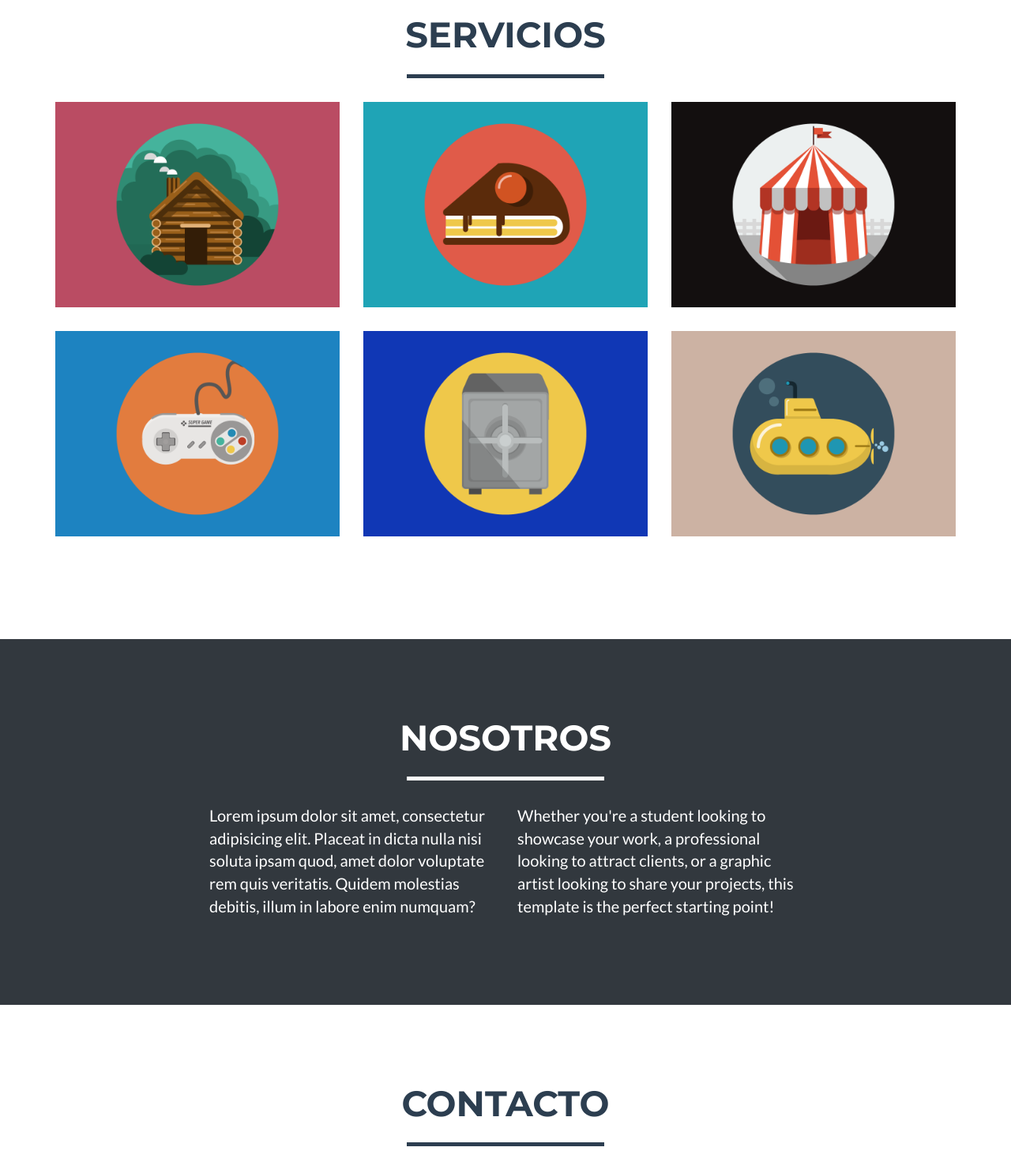
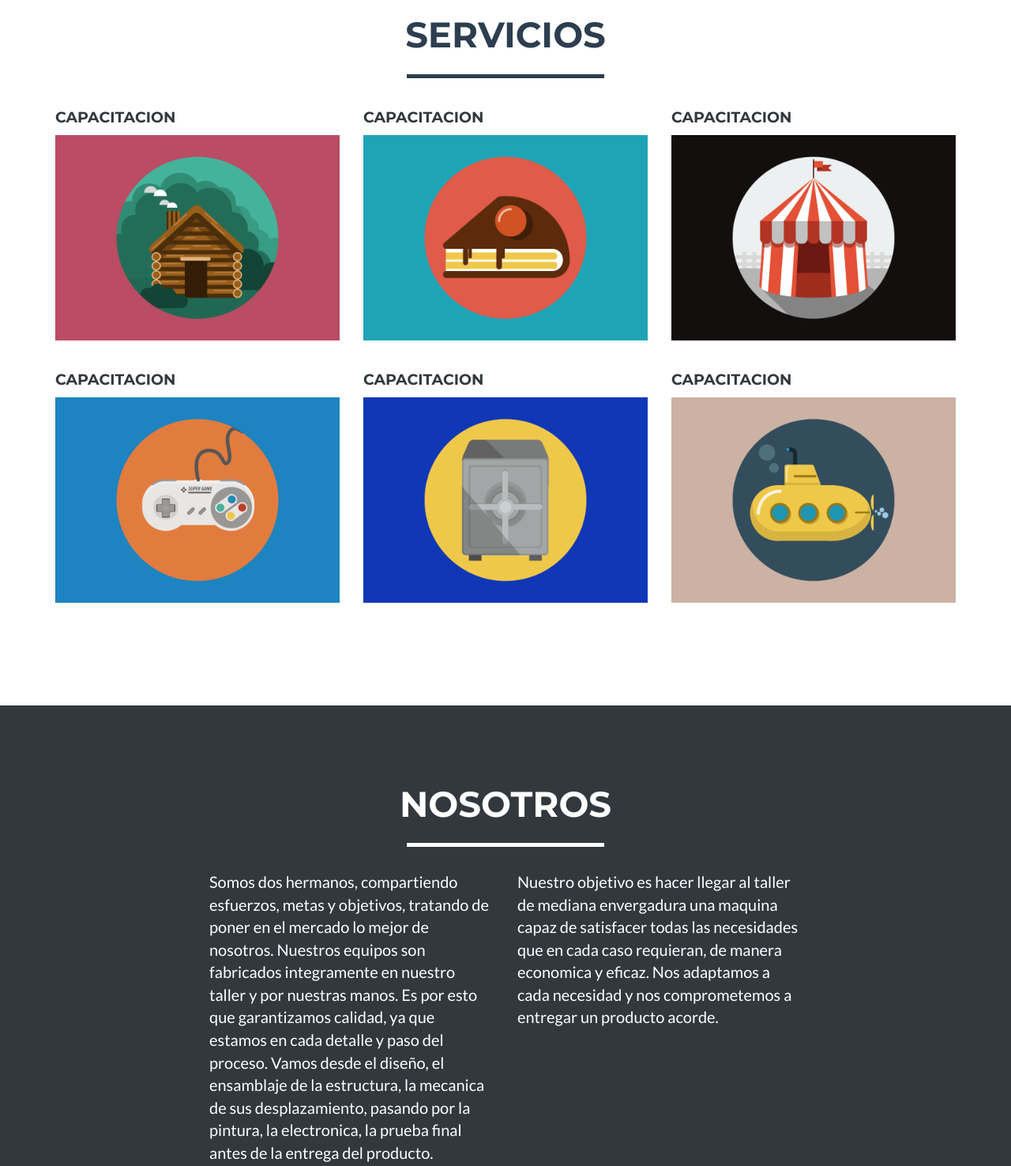
Before and after one commit to gygcnc/gygcnc.github.io, a plain HTML site: page index.html in a window 1280 px wide. Shown: the part 780-2256 px from the top of the page at 79% size. Drawn offline with nearby package versions, Linux system fonts and the light colour scheme; some packages are replaced by stand-ins of ours.

Commit message:
arreglando el nosotros

```diff
--- a/index.html
+++ b/index.html
@@ -106,6 +106,7 @@
             <div class="row">
                 <div class="col-sm-4 portfolio-item">
                     <a href="#portfolioModal1" class="portfolio-link" data-toggle="modal">
+                        <h4>Capacitacion</h4>
                         <div class="caption">
                             <div class="caption-content">
                                 <i class="fa fa-search-plus fa-3x"></i>
@@ -116,6 +117,7 @@
                 </div>
                 <div class="col-sm-4 portfolio-item">
                     <a href="#portfolioModal2" class="portfolio-link" data-toggle="modal">
+                        <h4>Capacitacion</h4>
                         <div class="caption">
                             <div class="caption-content">
                                 <i class="fa fa-search-plus fa-3x"></i>
@@ -126,6 +128,7 @@
                 </div>
                 <div class="col-sm-4 portfolio-item">
                     <a href="#portfolioModal3" class="portfolio-link" data-toggle="modal">
+                        <h4>Capacitacion</h4>
                         <div class="caption">
                             <div class="caption-content">
                                 <i class="fa fa-search-plus fa-3x"></i>
@@ -136,6 +139,7 @@
                 </div>
                 <div class="col-sm-4 portfolio-item">
                     <a href="#portfolioModal4" class="portfolio-link" data-toggle="modal">
+                        <h4>Capacitacion</h4>
                         <div class="caption">
                             <div class="caption-content">
                                 <i class="fa fa-search-plus fa-3x"></i>
@@ -146,6 +150,7 @@
                 </div>
                 <div class="col-sm-4 portfolio-item">
                     <a href="#portfolioModal5" class="portfolio-link" data-toggle="modal">
+                    <h4>Capacitacion</h4>
                         <div class="caption">
                             <div class="caption-content">
                                 <i class="fa fa-search-plus fa-3x"></i>
@@ -156,6 +161,7 @@
                 </div>
                 <div class="col-sm-4 portfolio-item">
                     <a href="#portfolioModal6" class="portfolio-link" data-toggle="modal">
+                    <h4>Capacitacion</h4>
                         <div class="caption">
                             <div class="caption-content">
                                 <i class="fa fa-search-plus fa-3x"></i>
@@ -179,10 +185,16 @@
             </div>
             <div class="row">
                 <div class="col-lg-4 col-lg-offset-2">
-                    <p>Lorem ipsum dolor sit amet, consectetur adipisicing elit. Placeat in dicta nulla nisi soluta ipsam quod, amet dolor voluptate rem quis veritatis. Quidem molestias debitis, illum in labore enim numquam?</p>
+                    <p>
+                        Somos dos hermanos, compartiendo esfuerzos, metas y objetivos, tratando de poner en el mercado
+                        lo mejor de nosotros. Nuestros equipos son fabricados integramente en nuestro taller y por nuestras manos. Es por esto que garantizamos calidad, ya que estamos en cada detalle y paso del proceso. Vamos desde el diseño, el ensamblaje de la estructura, la mecanica de sus desplazamiento, pasando por la pintura, la electronica, la prueba final antes de la entrega del producto.
+                    </p>
                 </div>
                 <div class="col-lg-4">
-                    <p>Whether you're a student looking to showcase your work, a professional looking to attract clients, or a graphic artist looking to share your projects, this template is the perfect starting point!</p>
+                    <p>
+                        Nuestro objetivo es hacer llegar al taller de mediana envergadura una maquina capaz de satisfacer todas las necesidades que en cada caso requieran, de manera economica y eficaz.
+                        Nos adaptamos a cada necesidad y nos comprometemos a entregar un producto acorde.
+                    </p>
                 </div>
                 <!--<div class="col-lg-8 col-lg-offset-2 text-center">
                     <a href="#" class="btn btn-lg btn-outline">
```
